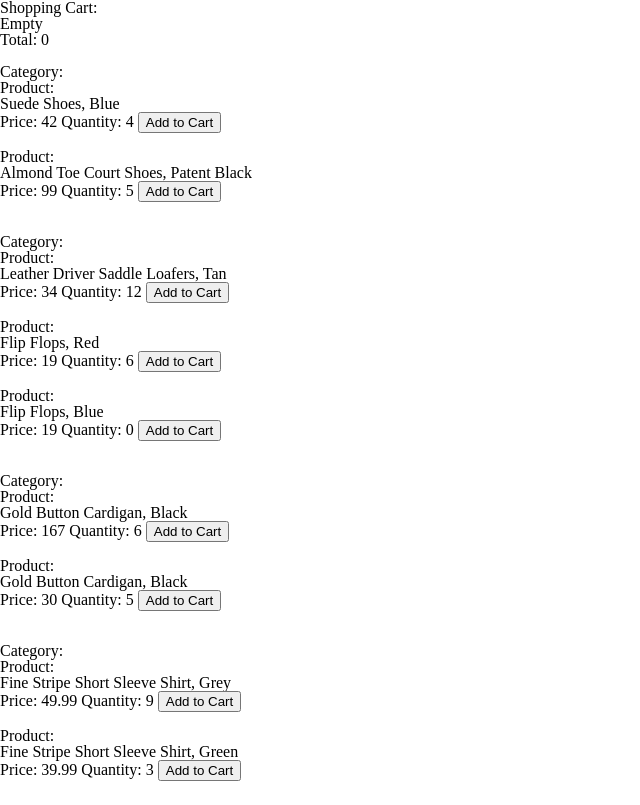
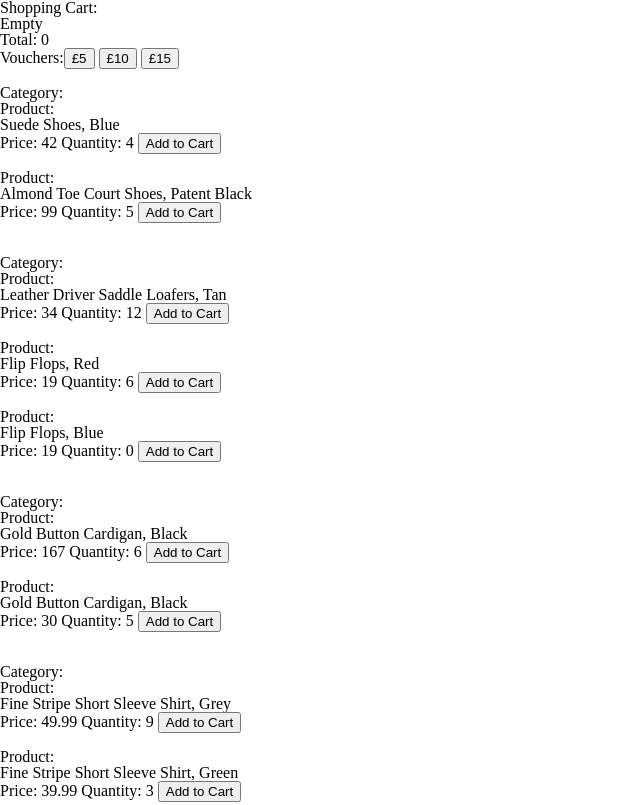
Before and after one commit to GJMcGowan/angular_clothing, a website: page views/index.html in a window 1280 px wide. Shown: the top 805 px of the page, without its empty margins (0-640 px from the left). Drawn offline with nearby package versions, Linux system fonts and the light colour scheme; some packages are replaced by stand-ins of ours; files that its build step writes are made by us from their sources; files whose address does not match are found by name.

Commit message:
Vouchers can be applied to shopping basket

```diff
--- a/public/js/clothesShopController.js
+++ b/public/js/clothesShopController.js
@@ -41,4 +41,8 @@ clothesShop.controller('ClothesShopController', [function() {
     var index = self.cartList.indexOf(item)
     self.cartList.splice(index, 1);
   };
+
+  self.applyVoucher = function(voucher) {
+    self.cartPrice -= voucher;
+  };
 }]);
--- a/views/index.html
+++ b/views/index.html
@@ -21,6 +21,11 @@
         </p>
       </div>
       <p>Total: {{ctrl.cartPrice}}</p>
+      <p>
+        Vouchers:<button id="voucher5" ng-click="ctrl.applyVoucher(5)">£5</button>
+        <button id="voucher10" ng-click="ctrl.applyVoucher(10)">£10</button>
+        <button id="voucher15" ng-click="ctrl.applyVoucher(15)">£15</button>
+      </p>
     </div>
     <br>
     <ul class="list-group" ng-repeat="category in ctrl.productList">
```
Also changed, not shown: test/e2e/shoppingFeature.js (+10 -1 lines).
